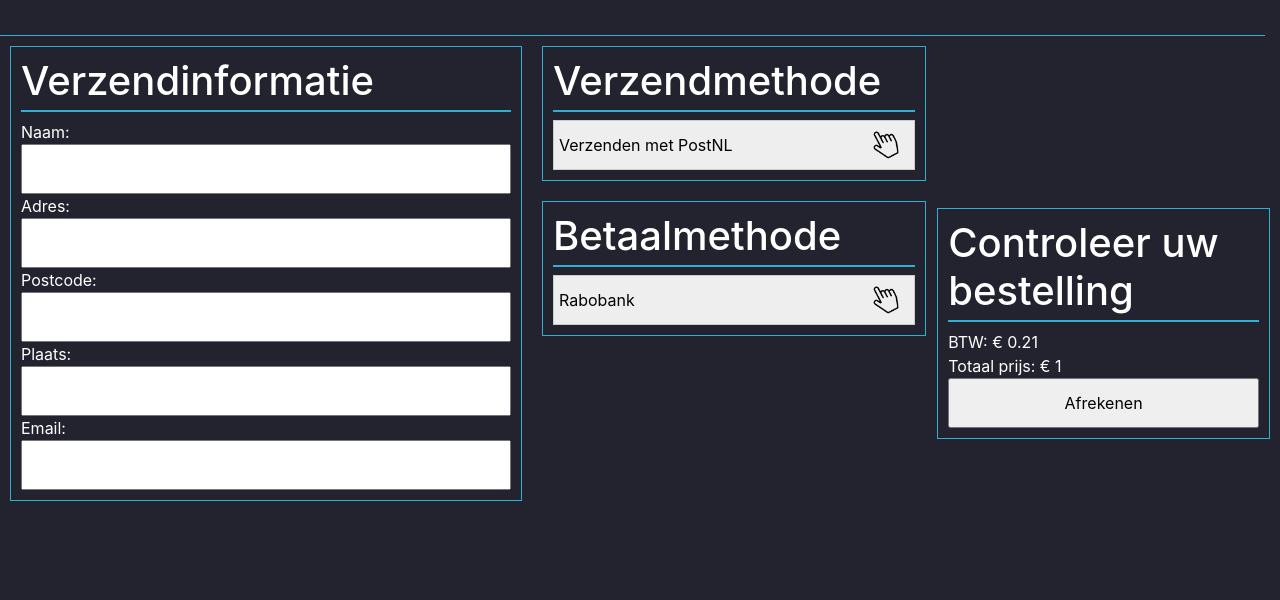
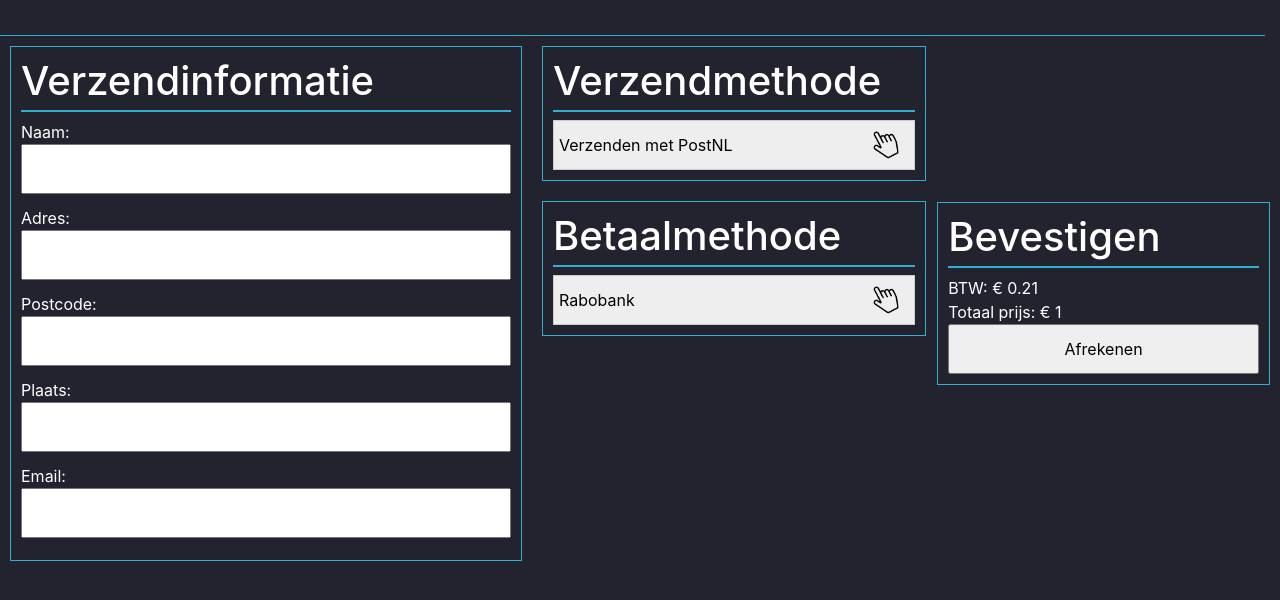
Before and after one commit to PatrickWildschut/nerdygadgets, a PHP site: page /buy.php in a window 1280 px wide. Shown: the part 164-764 px from the top of the page. Run offline with PHP 8.4, Linux system fonts and the light colour scheme; the visitor is signed in with stand-in values (Sample User, id 1); data that the repository does not hold is empty; some libraries are stand-ins or nearby versions; some web fonts are replaced.

Commit message:
laatste dingen

```diff
--- a/Public/CSS/style.css
+++ b/Public/CSS/style.css
@@ -558,10 +558,14 @@ ul#ul-class-price li {
     margin: 10px;
     border: 1px solid #2DB0D4;
     padding: 10px;
-    margin-top: -138px;
+    margin-top: -144px;
 }
 
 .titels {
     padding-bottom: 5px;
     border-bottom: 2px solid #2DB0D4;
 }
+
+.text {
+    margin-bottom: 12px;
+}
--- a/buy.php
+++ b/buy.php
@@ -28,11 +28,11 @@ if (isset($_GET["afrekenen"])) {
     <h1 class="titels">Verzendinformatie</h1>
 
         <form>
-            Naam: <input type="text" name="naam" value="<?php print($gegevens['name']); ?>" required>
-            Adres: <input type="text" name="adres" value="<?php print($gegevens['address']); ?>" required>
-            Postcode: <input type="text" name="postcode" value="<?php print($gegevens['postcode']); ?>" required/>
-            Plaats: <input type="text" name="plaats" value="<?php print($gegevens['city']); ?>" required>
-            Email: <input type="text" name="email" value="<?php print($gegevens['email']); ?>" required>
+            Naam: <input class="text" type="text" name="naam" value="<?php print($gegevens['name']); ?>" required>
+            Adres: <input class="text" type="text" name="adres" value="<?php print($gegevens['address']); ?>" required>
+            Postcode: <input class="text" type="text" name="postcode" value="<?php print($gegevens['postcode']); ?>" required/>
+            Plaats: <input class="text" type="text" name="plaats" value="<?php print($gegevens['city']); ?>" required>
+            Email: <input class="text" type="text" name="email" value="<?php print($gegevens['email']); ?>" required>
         </form></div>
 
     <div class="verzendmethode">
@@ -52,7 +52,7 @@ if (isset($_GET["afrekenen"])) {
 		</div>
 
     <div class="afrekenen">
-    <h1 class="titels">Controleer uw bestelling</h1>
+    <h1 class="titels">Bevestigen</h1>
 		<?php
 		$btw = 0.21 * $_SESSION['totaalprijs'];
 		$btw = number_format($btw,2);
```
